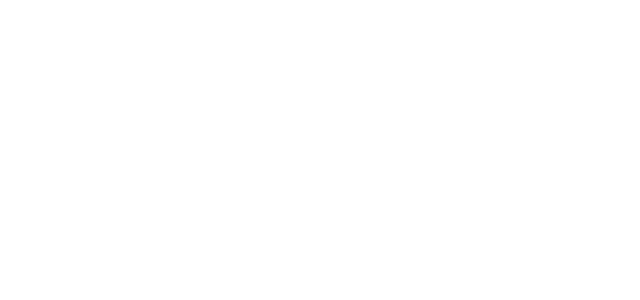
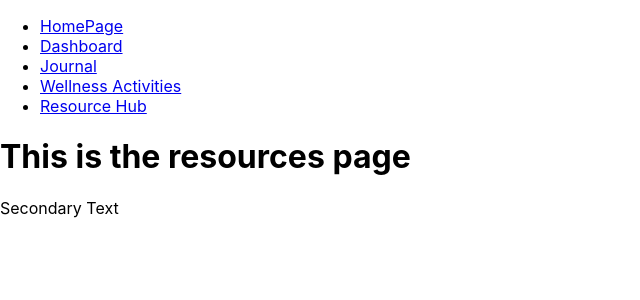
Before and after one commit to Jolisa-dot/StackUnderflow-SeniorProject, a React (Create React App) app in the folder Lumi/: page /resources in a window 1280 px wide. Before the commit this address had no page. Shown: the top 300 px of the page, without its empty margins (0-640 px from the left). Built offline with nearby package versions, Linux system fonts and the light colour scheme.

Commit message:
Added components folder and different site pages

```diff
--- a/Lumi/package.json
+++ b/Lumi/package.json
@@ -7,6 +7,7 @@
     "gh-pages": "^6.3.0",
     "react": "^19.0.0",
     "react-dom": "^19.0.0",
+    "react-router": "^7.3.0",
     "react-router-dom": "^7.3.0",
     "react-scripts": "^5.0.1",
     "web-vitals": "^4.2.4",
--- a/Lumi/src/App.js
+++ b/Lumi/src/App.js
@@ -1,16 +1,45 @@
 import React from 'react';
-import { BrowserRouter, Routes, Route} from 'react-router-dom';
+import { BrowserRouter, Routes, Route, Link} from 'react-router-dom';
 import HomePage from './components/HomePage';
+import Journal from './components/Journal';
+import Wellness from './components/Wellness';
+import Resources from './components/Resources';
+import Dashboard from './components/Dashboard';
 
 
 function App() {
   return (
     <BrowserRouter>
+      <nav>
+        <ul>
+          <li>
+            <Link to="/">HomePage</Link>
+          </li>
+          <li>
+            <Link to="/dashboard">Dashboard</Link>
+          </li>
+          <li>
+            <Link to="/journal">Journal</Link>
+          </li>
+          <li>
+            <Link to="/wellness">Wellness Activities</Link>
+          </li>
+          <li>
+            <Link to="/resources">Resource Hub</Link>
+          </li>
+        </ul>
+      </nav>
+
       <Routes>
         <Route path="/" element={<HomePage />} />
+        <Route path="/dashboard" element={<Dashboard />} />
+        <Route path="/journal" element={<Journal />} />
+        <Route path="/wellness" element={<Wellness />} />
+        <Route path="/resources" element={<Resources />} />
       </Routes>
     </BrowserRouter>
   );
 }
 
+
 export default App;
--- /dev/null
+++ b/Lumi/src/components/Dashboard.js
@@ -0,0 +1,11 @@
+import React from 'react';
+
+function Dashboard() {
+    return (
+        <div>
+            <h1> Welcome Back!</h1>
+        </div>
+    );
+}
+
+export default Dashboard;
--- /dev/null
+++ b/Lumi/src/components/HomePage.js
@@ -0,0 +1,12 @@
+import React from 'react';
+
+function HomePage() {
+    return (
+        <div>
+            <h1> This is the home page</h1>
+            <p>Secondary Text</p>
+        </div>
+    );
+}
+
+export default HomePage;
--- /dev/null
+++ b/Lumi/src/components/Journal.js
@@ -0,0 +1,12 @@
+import React from 'react';
+
+function Journal() {
+    return (
+        <div>
+            <h1> This is the journal page</h1>
+            <p>Secondary Text</p>
+        </div>
+    );
+}
+
+export default Journal;
--- /dev/null
+++ b/Lumi/src/components/Resources.js
@@ -0,0 +1,12 @@
+import React from 'react';
+
+function Resources() {
+    return (
+        <div>
+            <h1> This is the resources page</h1>
+            <p>Secondary Text</p>
+        </div>
+    );
+}
+
+export default Resources;
--- /dev/null
+++ b/Lumi/src/components/Wellness.js
@@ -0,0 +1,12 @@
+import React from 'react';
+
+function Wellness() {
+    return (
+        <div>
+            <h1> This is the wellness page</h1>
+            <p>Secondary Text</p>
+        </div>
+    );
+}
+
+export default Wellness;
```
Also changed, not shown: 1 other file (tests, documents, lock files or other folders).
